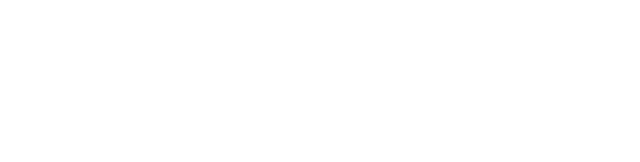
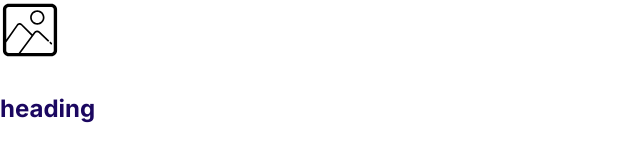
Before and after one commit to Abdul-Mujeeb-Khan/Project-Web-Design-Agency, a plain HTML site: page index.html in a window 1280 px wide. Shown: the whole page, without its empty margins (0-640 px from the left). Drawn offline with Linux system fonts and the light colour scheme.

Commit message:
Added a README file in the codebase . Also added some icons just for checking their design.

```diff
--- a/index.html
+++ b/index.html
@@ -3,7 +3,7 @@
   <head>
     <meta charset="UTF-8" />
     <meta name="viewport" content="width=device-width, initial-scale=1.0" />
-    <title>Document</title>
+    <title>SparkSphere-Modern Web Design Services</title>
     <link rel="preconnect" href="https://fonts.googleapis.com" />
     <link rel="preconnect" href="https://fonts.gstatic.com" crossorigin />
     <link
@@ -13,5 +13,8 @@
     <link rel="stylesheet" href="css/normalize.css" />
     <link rel="stylesheet" href="css/styles.css" />
   </head>
-  <body></body>
+  <body>
+    <img src="images/snap.svg" alt="" />
+    <h3>heading</h3>
+  </body>
 </html>
```
Also changed, not shown: README.md (added), images/snap.svg (added).
